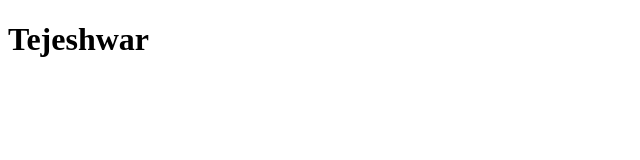
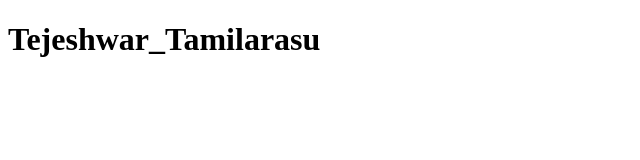
Before and after one commit to Tejeshwar-tech-enthu/Experiment, a plain HTML site: page index.html in a window 1280 px wide. Shown: the whole page, without its empty margins (0-640 px from the left). Drawn offline with Linux system fonts and the light colour scheme.

```diff
--- a/index.html
+++ b/index.html
@@ -6,6 +6,6 @@
     <title>Document</title>
 </head>
 <body>
-    <h1>Tejeshwar</h1>
+    <h1>Tejeshwar_Tamilarasu</h1>
 </body>
 </html>
```
